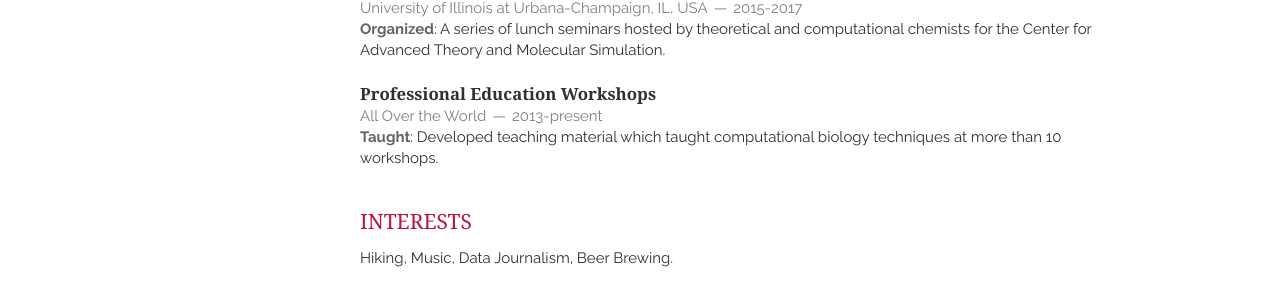
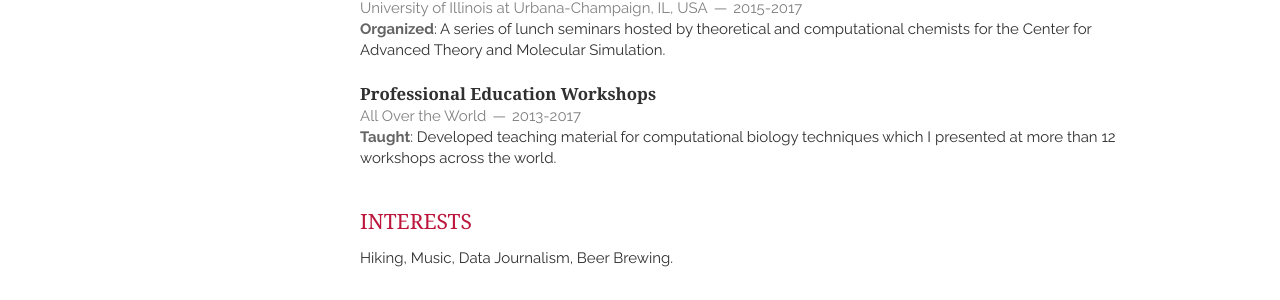
Before and after one commit to JosephRyanPeterson/josephryanpeterson.github.io, a Jekyll site: the page built from index.html, in a window 1280 px wide. Shown: the part 1598-1898 px from the top of the page. Built offline with Jekyll 4.4.1, drawn with Linux system fonts in a browser that asks for light colours; nearby versions of some CDN libraries; some web fonts are replaced; the list of posts is cut into pages by our own code.

Commit message:
updated professional dev.

```diff
--- a/_includes/initiatives.html
+++ b/_includes/initiatives.html
@@ -13,10 +13,10 @@
     <article>
         <header>
             <h1>Professional Education Workshops</h1>
-            <span><address>All Over the World</address><time>2013-present</time></span>
+            <span><address>All Over the World</address><time>2013-2017</time></span>
         </header>
         <p>
-            <em>Taught</em>: Developed teaching material which taught computational biology techniques at more than 10 workshops.
+            <em>Taught</em>: Developed teaching material for computational biology techniques which I presented at more than 12 workshops across the world.
         </p>
     </article>
 </section>
```
